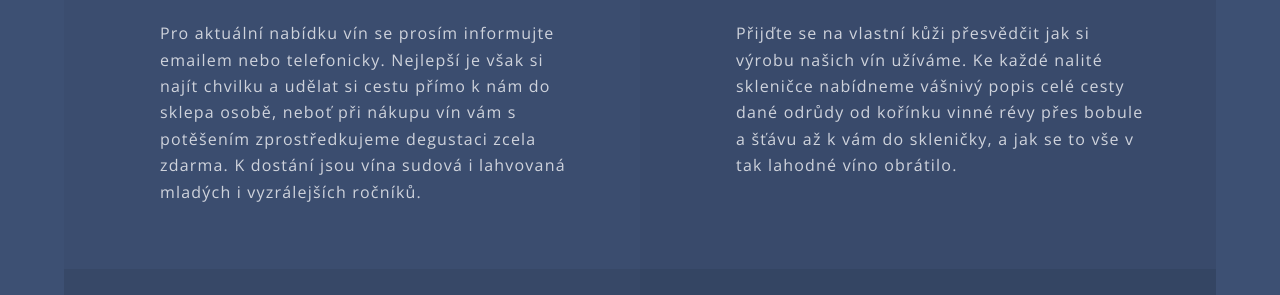
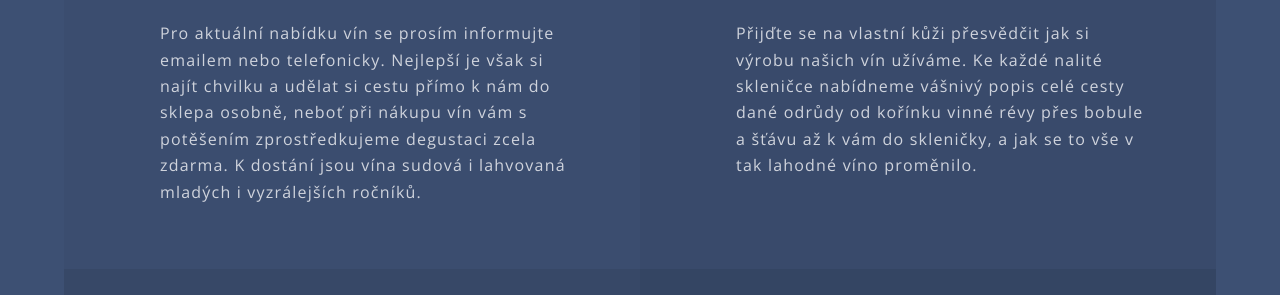
Before and after one commit to luk355/vinarstvi-pelanek, a Jekyll site: the page built from index.html, in a window 1280 px wide and 900 px high, scrolled down 2656 px. Shown: the part 238-533 px from the top of the window. Built offline with Jekyll 4.4.1, drawn with Linux system fonts in a browser that asks for light colours; some of the changed text lies outside the part shown.

Commit message:
fixed issues

```diff
--- a/index.html
+++ b/index.html
@@ -80,7 +80,7 @@
 				<h3>Prodej vín</h3>
 				<p>
 					Pro aktuální nabídku vín se prosím informujte emailem nebo telefonicky. Nejlepší je však si najít chvilku a udělat
-					si cestu přímo k nám do sklepa osobě, neboť při nákupu vín vám s potěšením zprostředkujeme degustaci zcela zdarma.
+					si cestu přímo k nám do sklepa osobně, neboť při nákupu vín vám s potěšením zprostředkujeme degustaci zcela zdarma.
 					K dostání jsou vína sudová i lahvovaná mladých i vyzrálejších ročníků.
 				</p>
 			</li>
@@ -90,7 +90,7 @@
 					Přijďte se na vlastní kůži přesvědčit jak si výrobu našich vín užíváme.
 					Ke každé nalité skleničce nabídneme vášnivý popis celé cesty dané odrůdy od kořínku vinné révy přes bobule a šťávu
 					až k vám do skleničky,
-					a jak se to vše v tak lahodné víno obrátilo.
+					a jak se to vše v tak lahodné víno proměnilo.
 				</p>
 			</li>
 			<li class="icon fa-calendar">
@@ -121,7 +121,7 @@
 
 			<ul class="contacts">
 				<li><span class="icon fa-map-marker"></span> Pod Babincem 667, Velká Bíteš, 595 01</li>
-				<li><span class="icon fa-phone"></span> +420 606 694 554, +420 608 129 735</li>
+				<li><span class="icon fa-phone"></span> +420 606 694 554</li>
 				<li><span class="icon fa-envelope"></span> <a href="{{ site.social.email }}" target="_blank">{{ site.social.email
 						}}</a></li>
 				<li><span class="icon fa-facebook"></span> <a href="https://www.facebook.com/pg/Vinařství-Pelánek-1510129645951146"
```
